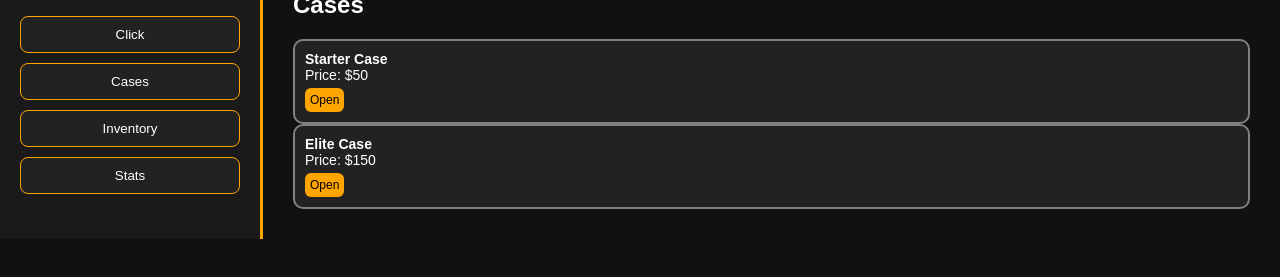
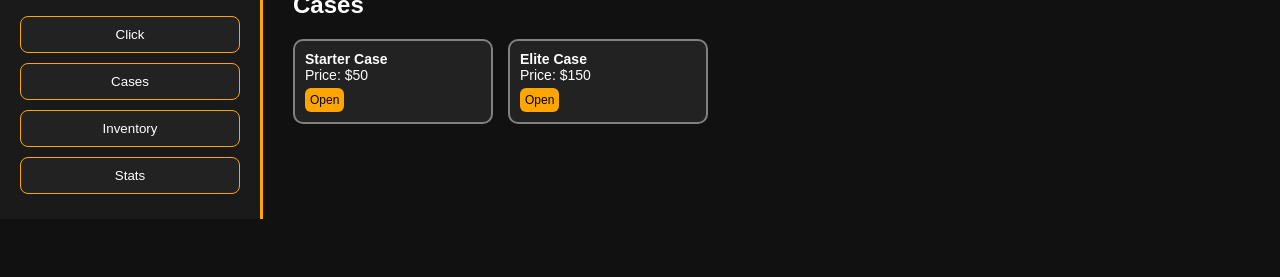
Before and after one commit to d3vi0uss/Case-Clicker-Renewed-v1, a plain HTML site: page index.html in a window 1280 px wide. Both pictures are taken after a click on the button "Cases". Shown: the part 59-336 px from the top of the page. Drawn offline with Linux system fonts and the light colour scheme.

Commit message:
Update styles.css

```diff
--- a/css/styles.css
+++ b/css/styles.css
@@ -89,3 +89,9 @@ body {
 .itemCard button:hover {
   background: #ff9900;
 }
+
+#caseList {
+  display: grid;
+  grid-template-columns: repeat(auto-fill, 200px);
+  gap: 15px;
+}
```
